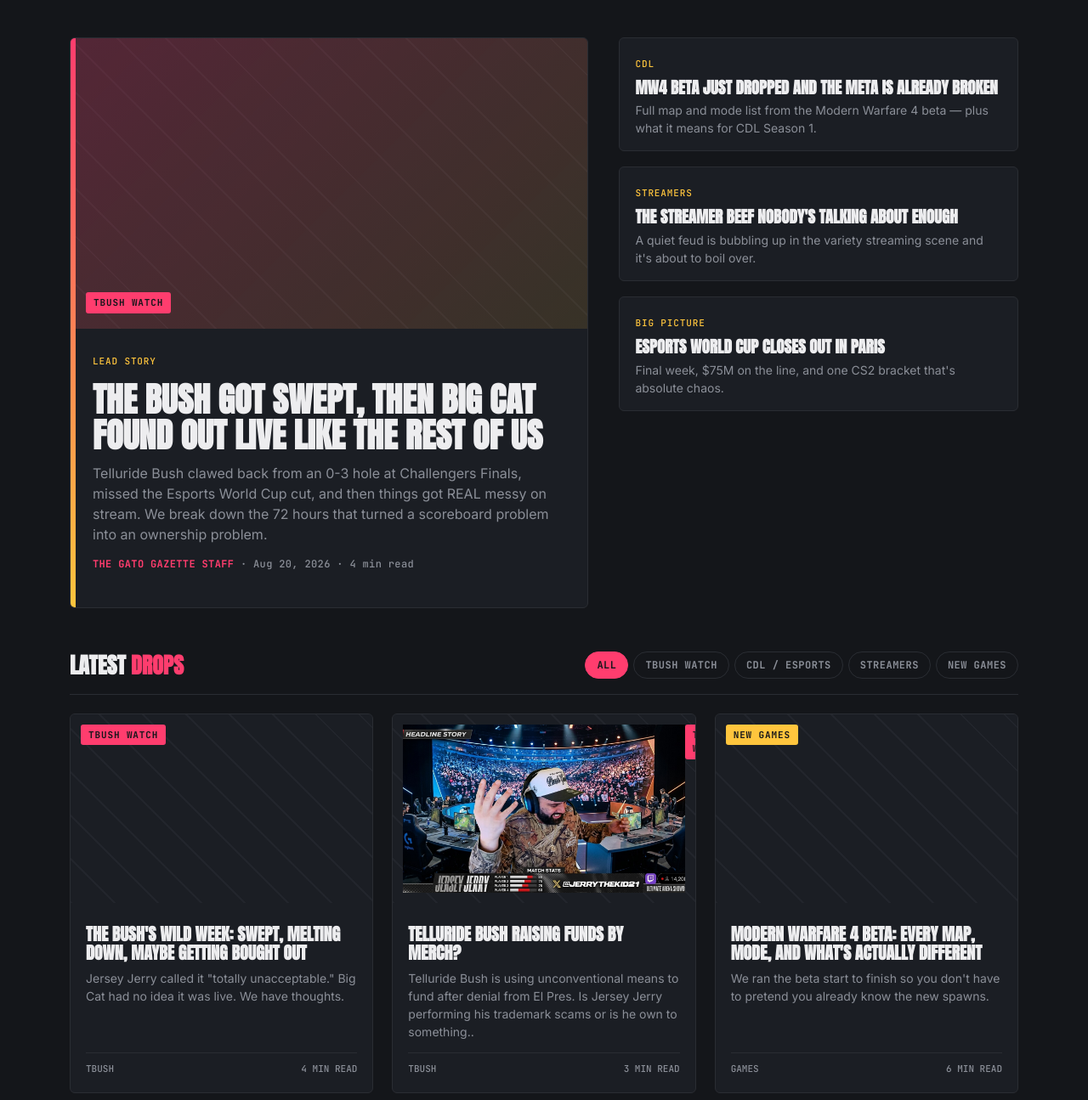
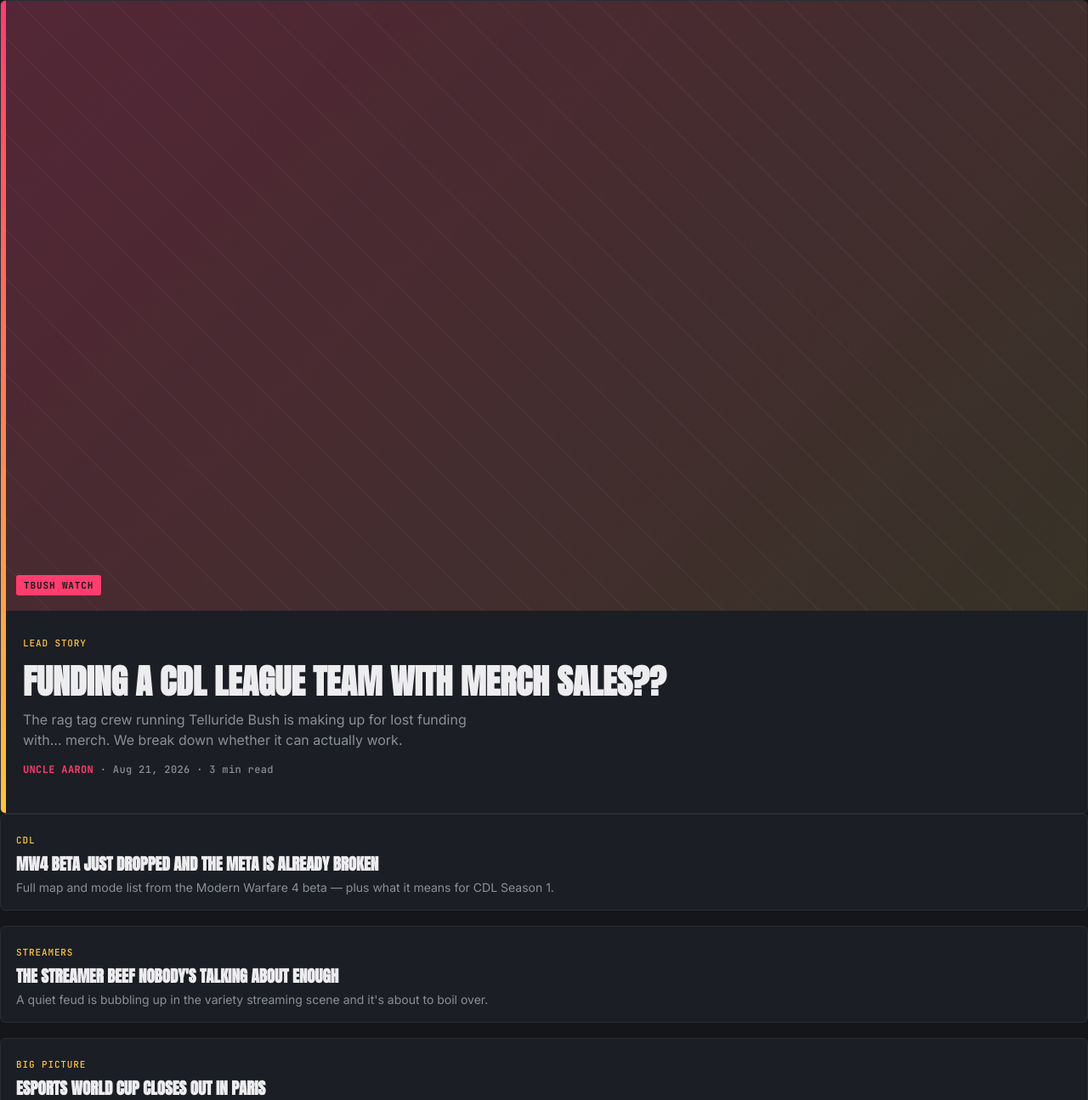
Before and after one commit to ahendersonled-jpg/The-Gato-Gazette, a plain HTML site: page index.html in a window 1280 px wide. Shown: the part 124-1419 px from the top of the page at 85% size. Drawn offline with Linux system fonts and the light colour scheme.

Commit message:
Add files via upload

```diff
--- a/index.html
+++ b/index.html
@@ -46,18 +46,17 @@
   </nav>
 </header>
 
-<section class="hero">
-  <div class="hero-main">
-    <div class="hero-media">
-      <span class="tag">TBush Watch</span>
-    </div>
-    <div class="hero-body">
-      <span class="rail-eyebrow mono">LEAD STORY</span>
-      <h1>The Bush Got Swept, Then Big Cat Found Out Live Like the Rest of Us</h1>
-      <p class="dek">Telluride Bush clawed back from an 0-3 hole at Challengers Finals, missed the Esports World Cup cut, and then things got REAL messy on stream. We break down the 72 hours that turned a scoreboard problem into an ownership problem.</p>
-      <p class="byline mono"><span class="hot">THE GATO GAZETTE STAFF</span> · Aug 20, 2026 · 4 min read</p>
-    </div>
+<a href="posts/telluride-bush-merch.html" class="hero-main" style="text-decoration:none; color:inherit; display:block;">
+  <div class="hero-media">
+    <span class="tag">TBush Watch</span>
   </div>
+  <div class="hero-body">
+    <span class="rail-eyebrow mono">LEAD STORY</span>
+    <h1>Funding a CDL League Team With Merch Sales??</h1>
+    <p class="dek">The rag tag crew running Telluride Bush is making up for lost funding with... merch. We break down whether it can actually work.</p>
+    <p class="byline mono"><span class="hot">UNCLE AARON</span> · Aug 21, 2026 · 3 min read</p>
+  </div>
+</a>
 
   <div class="side-rail">
     <div class="rail-card">
```
